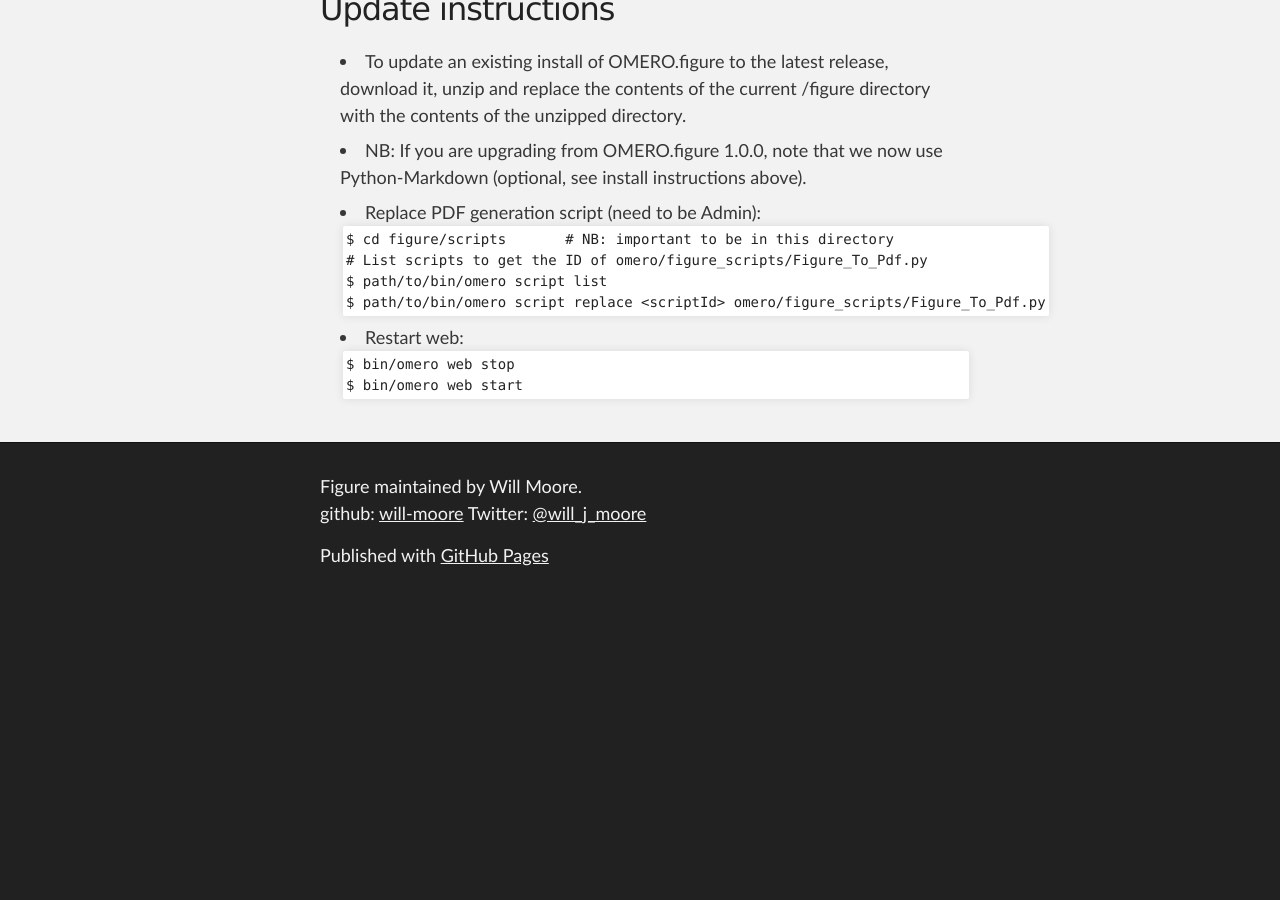
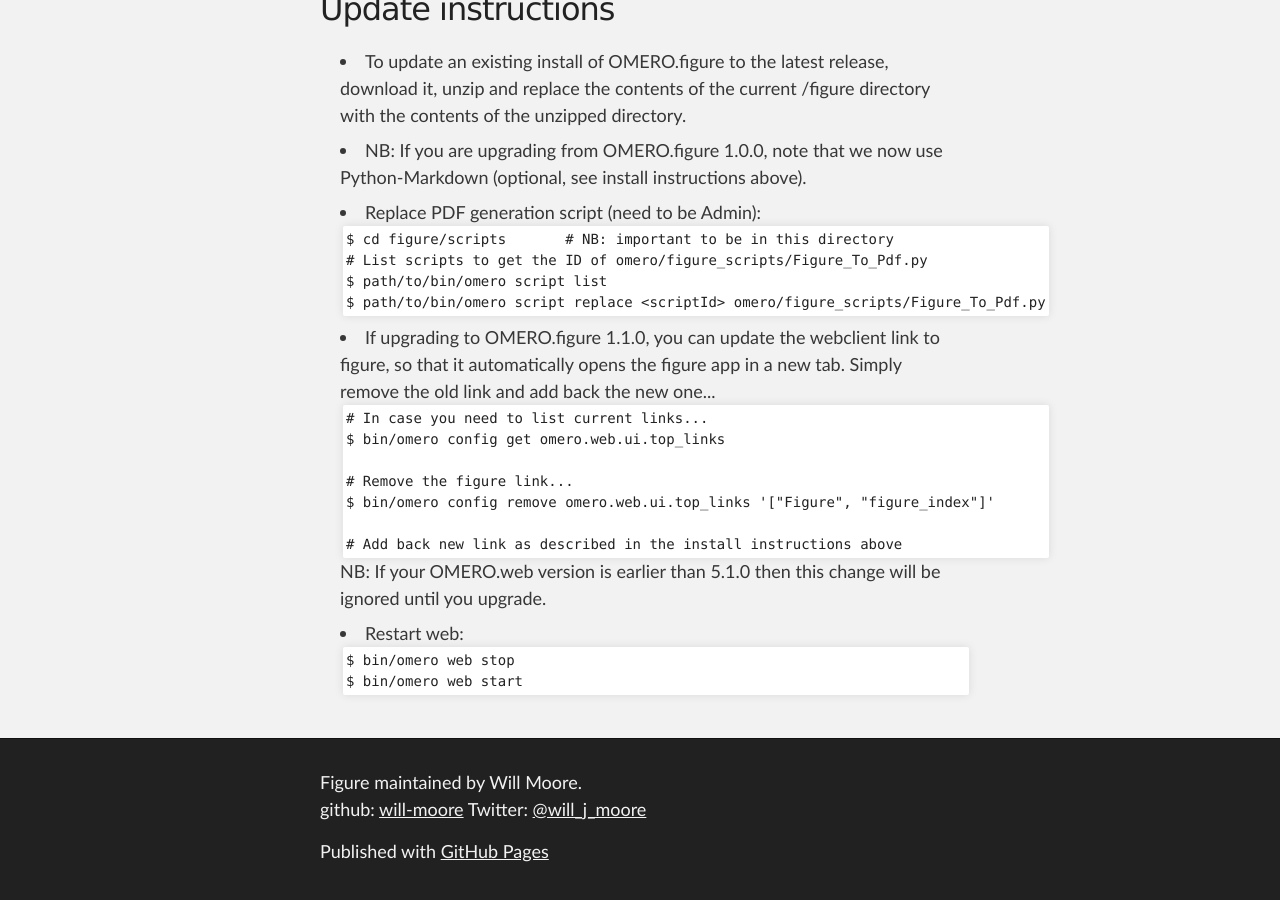
Before and after one commit to ome/omero-figure, a Jekyll site: the page built from index.html, in a window 1280 px wide and 900 px high, scrolled down 5634 px. Built offline with Jekyll 4.4.1, drawn with Linux system fonts in a browser that asks for light colours; nearby versions of some CDN libraries; Markdown is read by kramdown in place of the engine named in the settings; comment, search, counter and statistics services are not loaded; before the commit the page ends 6238 px from its top, so only the background shows below that.

Commit message:
Upgrade info on updating top_links

```diff
--- a/index.html
+++ b/index.html
@@ -187,6 +187,21 @@
                 $ path/to/bin/omero script replace &ltscriptId&gt omero/figure_scripts/Figure_To_Pdf.py
               </code>
             </li>
+            <li>If upgrading to OMERO.figure 1.1.0, you can update the webclient link to figure,
+              so that it automatically opens the figure app in a new tab. Simply remove the old link and add back the
+              new one...
+                <code style="width:700px">
+                  # In case you need to list current links...<br>
+                  $ bin/omero config get omero.web.ui.top_links<br>
+                  <br>
+                  # Remove the figure link...<br>
+                  $ bin/omero config remove omero.web.ui.top_links '["Figure", "figure_index"]'<br>
+                  <br>
+                  # Add back new link as described in the install instructions above
+                </code>
+                NB: If your OMERO.web version is earlier than 5.1.0 then this change
+                will be ignored until you upgrade.
+            </li>
             <li>Restart web:
               <code>
                 $ bin/omero web stop<br>
```
